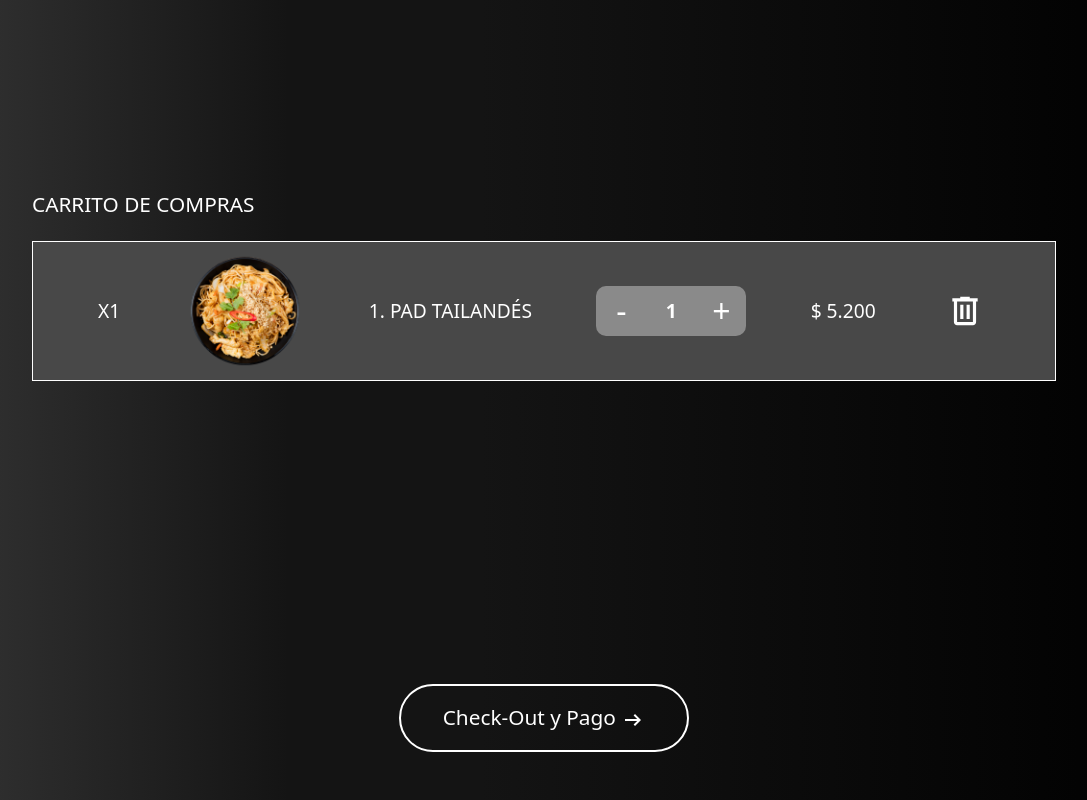
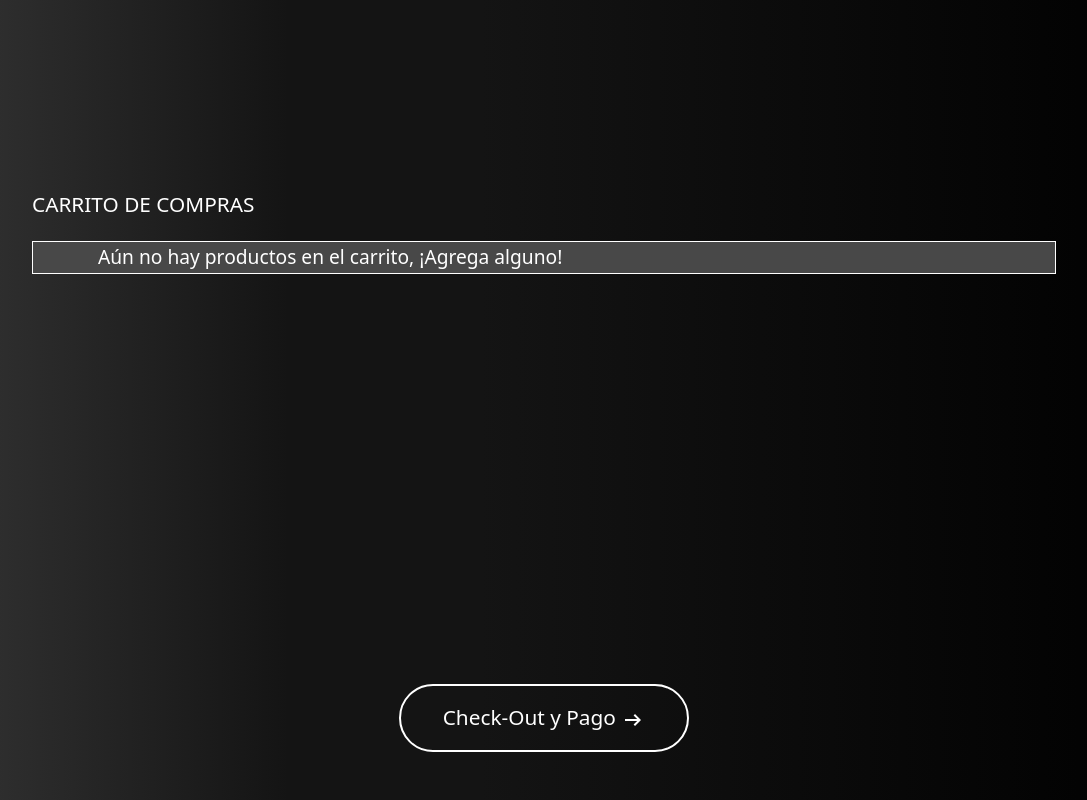
Before and after one commit to jgssanchez/proyecto-restaurant-75i-G1, a React (Vite) app: page /carrito in a window 1280 px wide. Shown: the top 800 px of the page, without its empty margins (96-1183 px from the left). Built offline with nearby package versions, Linux system fonts and the light colour scheme.

Commit message:
Logica parcial del carrito hecha

```diff
--- a/src/components/pages/carrito.jsx
+++ b/src/components/pages/carrito.jsx
@@ -5,7 +5,7 @@ import "../cssPages/carrito.css";
 
 const PaginaCarrito = () => {
     localStorage.setItem("cart", []);
-    localStorage.setItem("cart", []);
+    const arrayItemsCarrito = localStorage.getItem("cart");
 
     return (
         <main className="pagCarrito">
@@ -13,6 +13,15 @@ const PaginaCarrito = () => {
                 <h1 className="pagCarritoTitle">CARRITO DE COMPRAS</h1>
                 <table className="pagCarritoTable">
                     <tbody>
+                        {arrayItemsCarrito == null ||
+                        arrayItemsCarrito == [] ? (
+                            <tr className="pagCarritoItem">
+                                <th className="pagCarritoItemName">
+                                    Aún no hay productos en el carrito, ¡Agrega
+                                    alguno!
+                                </th>
+                            </tr>
+                        ) : (
                             <tr className="pagCarritoItem">
                                 <th className="pagCarritoItemShowAmount">X1</th>
                                 <th className="pagCarritoItemImg">
@@ -42,6 +51,7 @@ const PaginaCarrito = () => {
                                     </button>
                                 </th>
                             </tr>
+                        )}
                     </tbody>
                 </table>
             </div>
```
Lines whose indentation alone changed are shown as unchanged.
